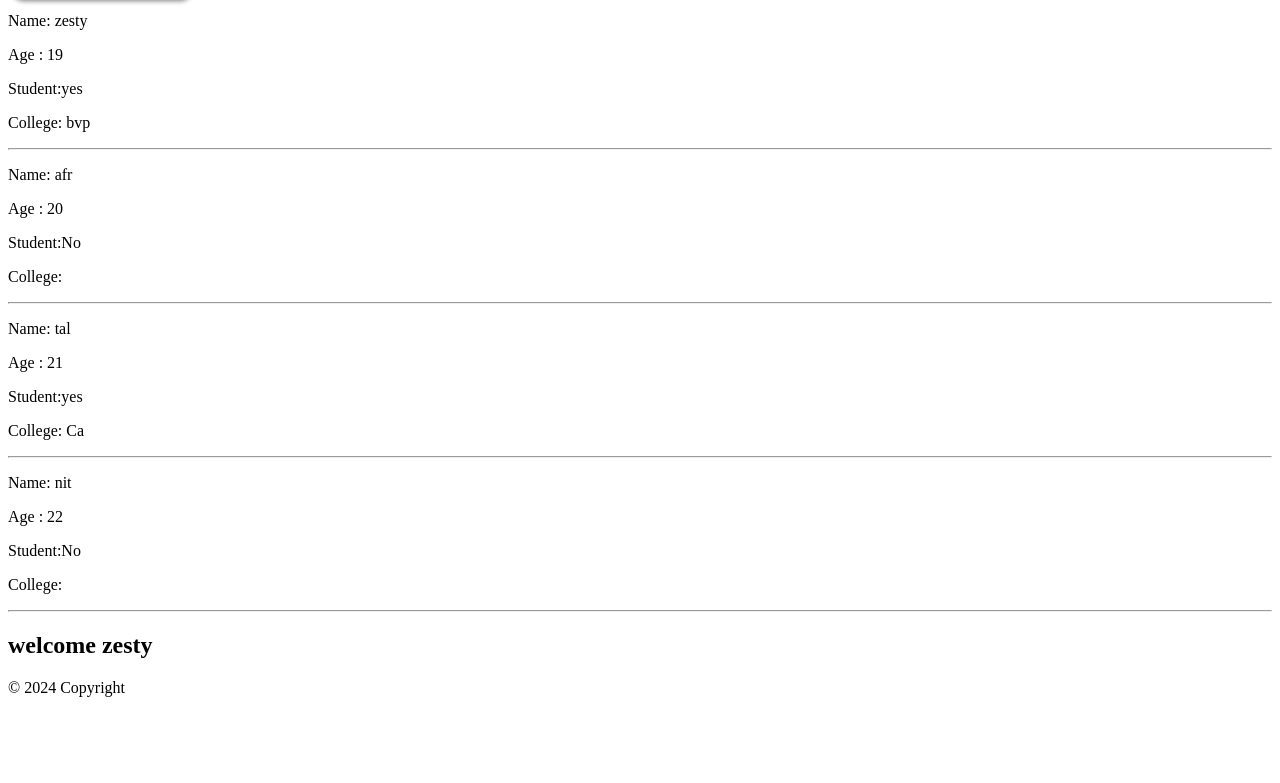
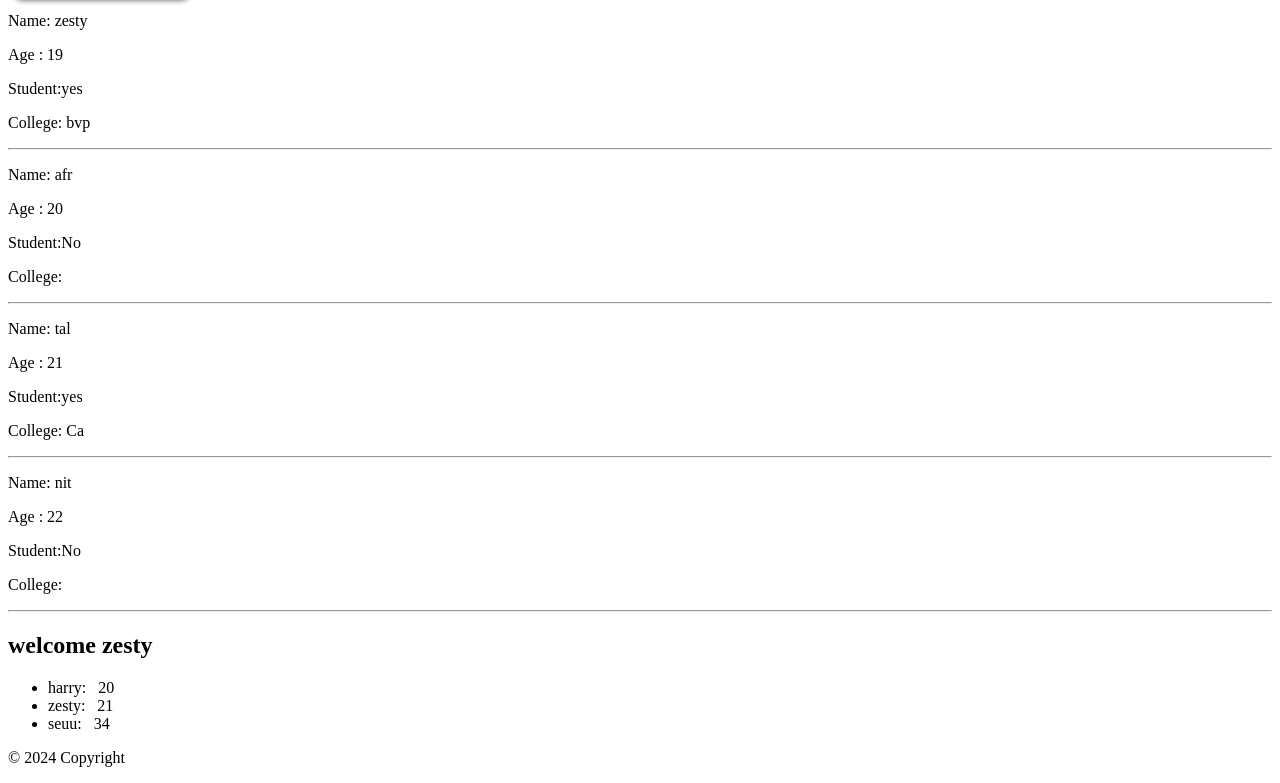
Before and after one commit to ZestyZeeshan/ReactRevision, a React (Vite) app: page / in a window 1280 px wide. Shown: the part 485-1268 px from the top of the page. Before the commit the page ends 1198 px from the top, so only its background shows below. Built offline with nearby package versions, Linux system fonts and the light colour scheme.

Commit message:
List Rendering

```diff
--- a/src/App.jsx
+++ b/src/App.jsx
@@ -5,6 +5,7 @@ import Card from "./Card";
 import Button from "./Botton/Button";
 import Student from "./Props/Student";
 import UserGreeting from "./ConditionRendering/UserGreeting";
+import List from "./RenderList/List";
 
 function App() {
 
@@ -22,6 +23,8 @@ function App() {
 
       <UserGreeting IsloggedIn={true} username="zesty"/>
 
+      <List/>
+
 
       <Footer/>
     </>
--- /dev/null
+++ b/src/RenderList/List.jsx
@@ -0,0 +1,17 @@
+function List(){
+
+    const students = [{id: 1, name:'harry', age:20},
+        {id:2, name: 'zesty', age: 21},
+        {id:3, name:'seuu', age:34},
+    ]
+
+    const items= students.map(student => <li key={student.id}>{student.name}:
+                                         &nbsp; {student.age}</li>)
+
+    //Sort
+    students.sort((a,b) => a.age - b.age)
+
+    return(<ul>{items}</ul>);
+}
+
+export default List;
```
